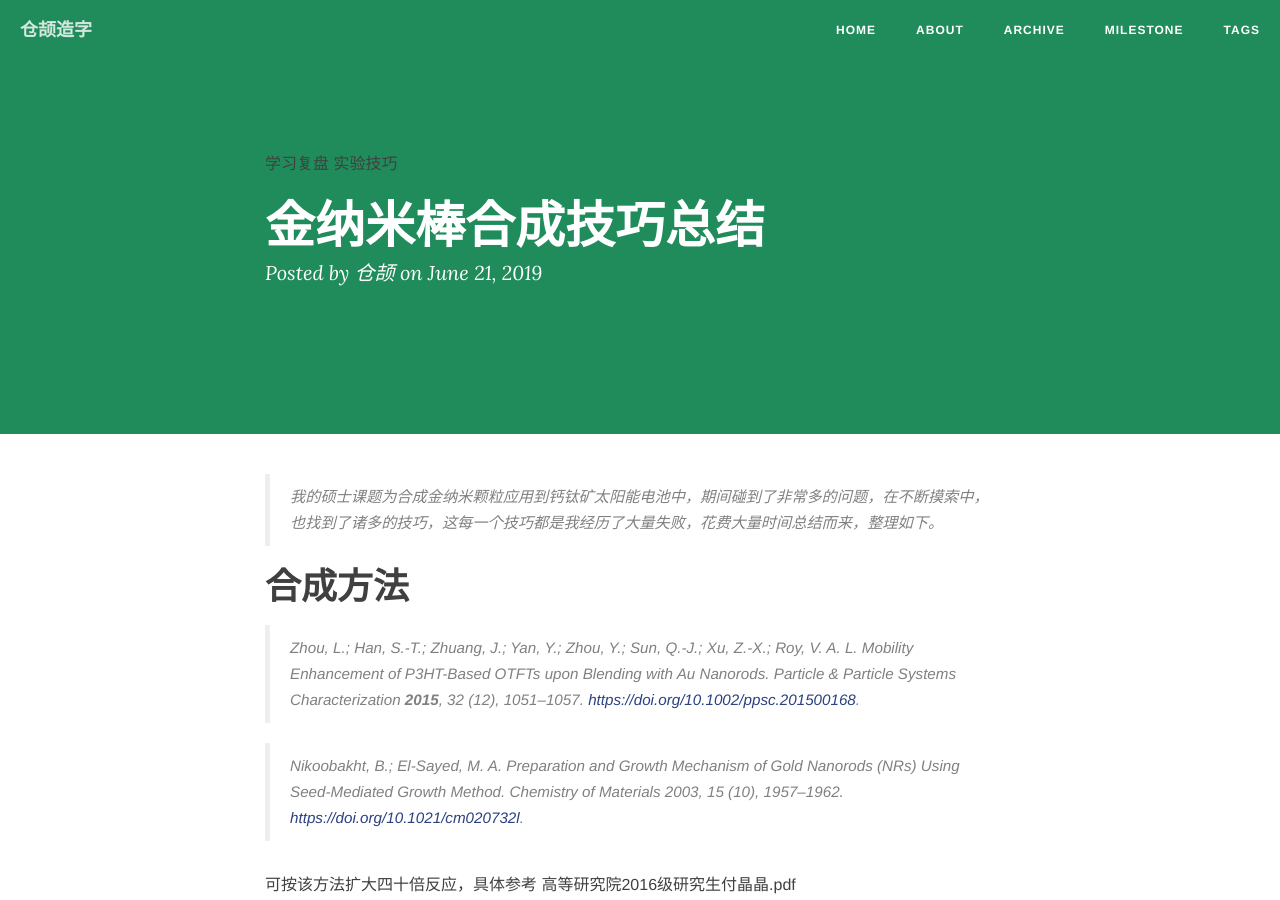
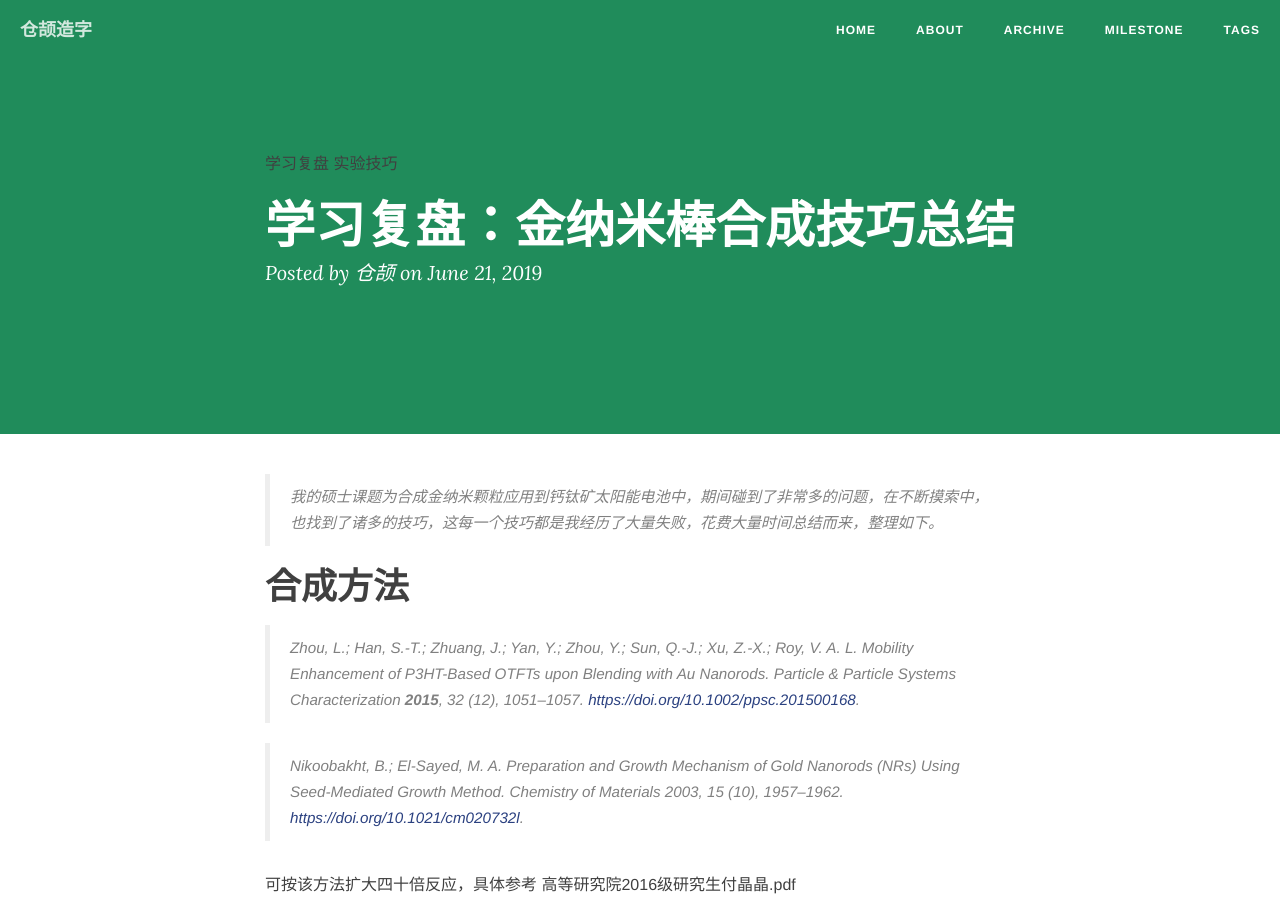
Before and after one commit to creatletter/Dalio, a Jekyll site: the page built from _posts/2019-06-21-合成金纳米棒的注意事项.md, in a window 1280 px wide and 900 px high. Built offline with Jekyll 4.4.1, drawn with Linux system fonts in a browser that asks for light colours; nearby versions of some CDN libraries; comment, search, counter and statistics services are not loaded.

Commit message:
Update 2019-06-21-合成金纳米棒的注意事项.md

```diff
--- a/_posts/2019-06-21-合成金纳米棒的注意事项.md
+++ b/_posts/2019-06-21-合成金纳米棒的注意事项.md
@@ -1,6 +1,6 @@
 ---
 layout: post
-title: 金纳米棒合成技巧总结
+title: 学习复盘：金纳米棒合成技巧总结
 date: 2019-06-21
 categories: 学习复盘
 tags: [学习复盘,实验技巧]
```
